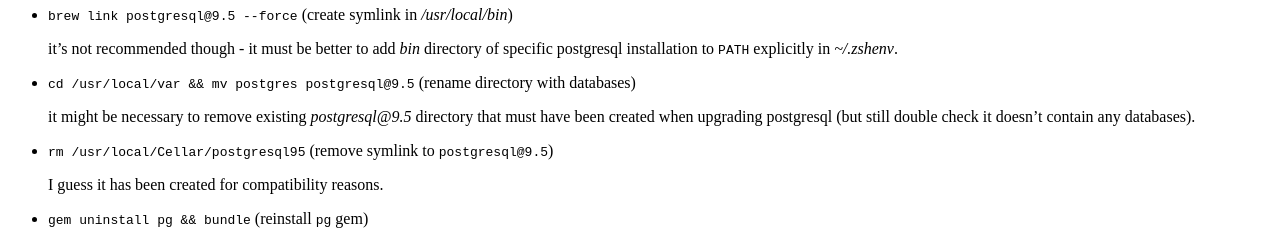
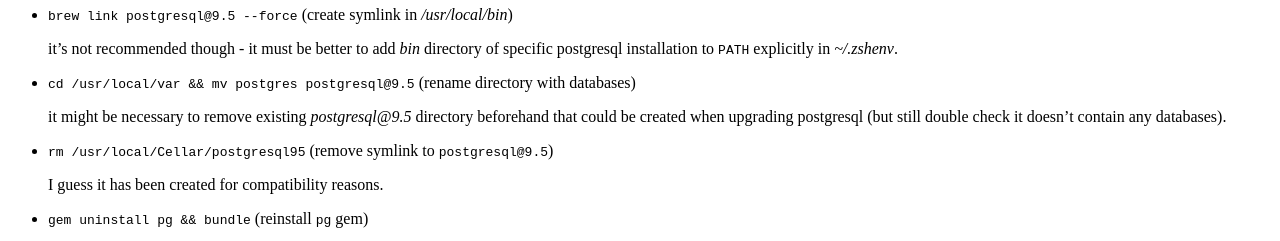
Before and after one commit to tap349/tap349.github.io, a Jekyll site: the page built from _posts/2017-04-04-postgresql-troubleshooting.md, in a window 1280 px wide. Shown: the part 820-1061 px from the top of the page. Built offline with Jekyll 4.4.1, drawn with Linux system fonts in a browser that asks for light colours.

Commit message:
update 2017-04-04_22:07:34

```diff
--- a/_posts/2017-04-04-postgresql-troubleshooting.md
+++ b/_posts/2017-04-04-postgresql-troubleshooting.md
@@ -53,7 +53,7 @@
 - `cd /usr/local/var && mv postgres postgresql@9.5` (rename directory with databases)
 
   it might be necessary to remove existing _postgresql@9.5_ directory
-  that must have been created when upgrading postgresql
+  beforehand that could be created when upgrading postgresql
   (but still double check it doesn't contain any databases).
 
 - `rm /usr/local/Cellar/postgresql95` (remove symlink to `postgresql@9.5`)
```
